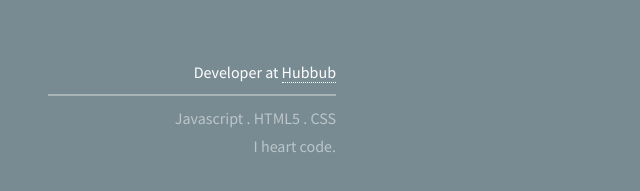
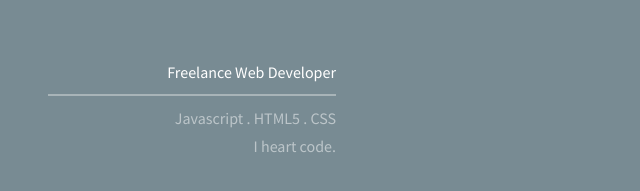
Before and after one commit to jblok/jblok.co.uk, a website: page src/templates/header.html in a window 1280 px wide. Shown: the part 139-330 px from the top of the page, 0-640 px from the left. Drawn offline with nearby package versions, Linux system fonts and the light colour scheme; files that its build step writes are made by us from their sources.

Commit message:
update where i work

```diff
--- a/Gruntfile.js
+++ b/Gruntfile.js
@@ -63,6 +63,7 @@
           port: secret.prod.port,
           username: secret.prod.username,
           privateKey: require('fs').readFileSync(secret.prod.privateKey),
+          passphrase: "supernatural",
           debug: true,
           releases_to_keep: '3'
         }
--- a/package.json
+++ b/package.json
@@ -12,7 +12,7 @@
     "grunt-bake": "~0.3.13",
     "grunt-contrib-copy": "~0.8.0",
     "grunt-contrib-clean": "~0.6.0",
-    "grunt-ssh-deploy": "~0.2.7",
+    "grunt-ssh-deploy": "~0.4.1",
     "grunt-contrib-sass": "~0.9.2"
   }
 }
--- a/src/templates/header.html
+++ b/src/templates/header.html
@@ -17,7 +17,7 @@
       <h1><a href="{{base_url}}/"><strong>Jonathon Blok</strong></a></h1>
 
       <ul class="alt my-info">
-        <li>Developer at <a class="no-wrap" href="https://www.hubbub.co.uk">Hubbub</a></li>
+        <li>Freelance Web Developer</li>
         <li class="specialities">Javascript . HTML5 . CSS<br>I heart code.</li>
       </ul>
 
```
